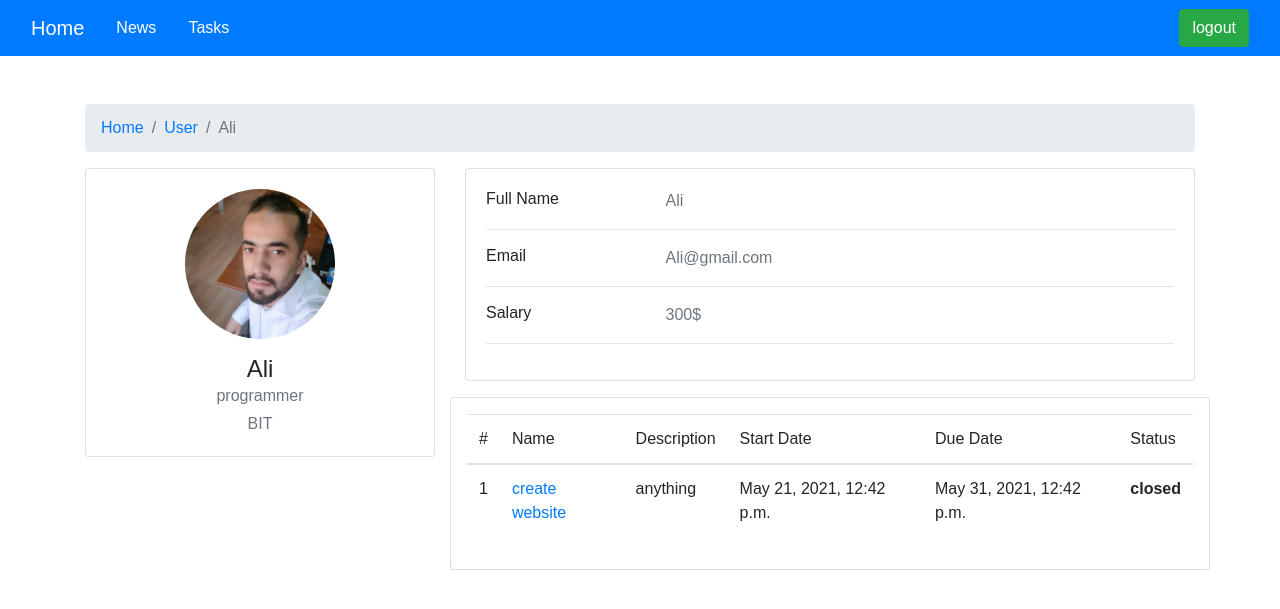
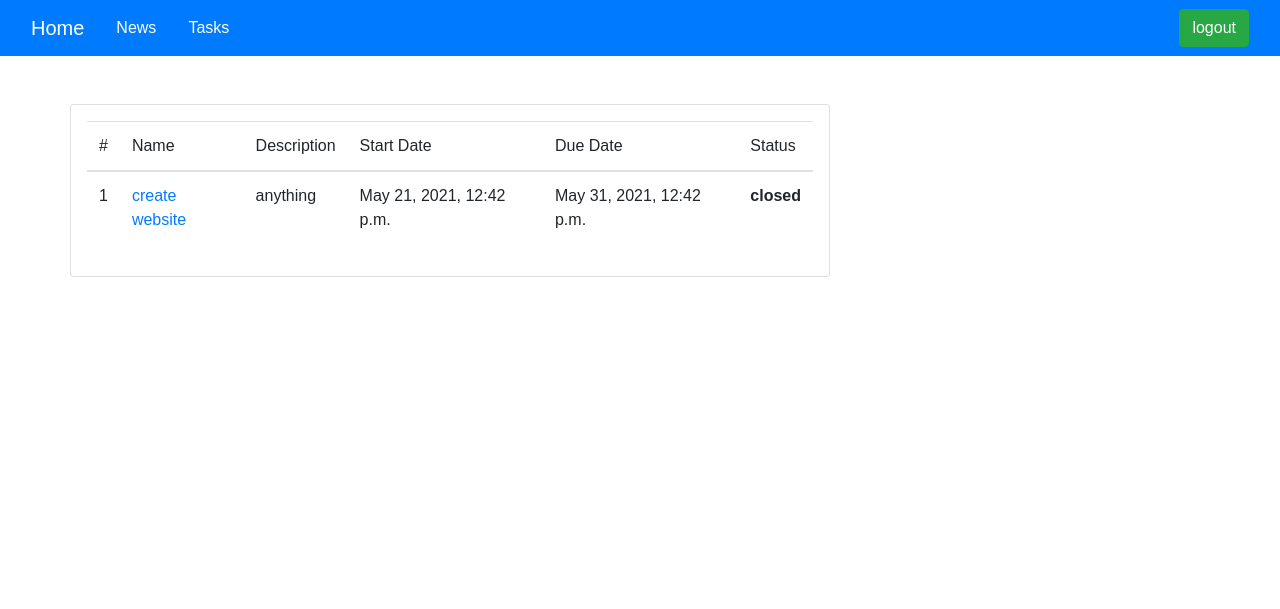
Before and after one commit to AliAlsed/taskmanager, a Django app: page /task/ in a window 1280 px wide. Shown: the top 609 px of the page. Run offline with Django 3.2, Linux system fonts and the light colour scheme; a user stored in the database is signed in; data comes from the database, SQL or seed files in the repository; some libraries are stand-ins or nearby versions.

Commit message:
upload to heroku6

```diff
--- a/task/templates/index.html
+++ b/task/templates/index.html
@@ -8,17 +8,17 @@
     <div class="main-body">
 
         <!-- Breadcrumb -->
-        <nav aria-label="breadcrumb" class="main-breadcrumb">
+        <!-- <nav aria-label="breadcrumb" class="main-breadcrumb">
             <ol class="breadcrumb">
                 <li class="breadcrumb-item"><a href="index.html">Home</a></li>
                 <li class="breadcrumb-item"><a href="javascript:void(0)">User</a></li>
                 <li class="breadcrumb-item active" aria-current="page">{{profile.user}}</li>
             </ol>
-        </nav>
+        </nav> -->
         <!-- /Breadcrumb -->
 
         <div class="row gutters-sm">
-            <div class="col-md-4 mb-3">
+            <!-- <div class="col-md-4 mb-3">
                 <div class="card">
                     <div class="card-body">
                         <div class="d-flex flex-column align-items-center text-center">
@@ -33,9 +33,9 @@
                     </div>
                 </div>
 
-            </div>
+            </div> -->
             <div class="col-md-8">
-                <div class="card mb-3">
+                <!-- <div class="card mb-3">
                     <div class="card-body">
                         <div class="row">
                             <div class="col-sm-3">
@@ -67,7 +67,7 @@
                         </div>
                         <hr>
                     </div>
-                </div>
+                </div> -->
 
                 <div class="row gutters-sm">
                     <div class="card p-3">
--- a/task/views.py
+++ b/task/views.py
@@ -10,14 +10,13 @@ from .forms import ReviewForm
 def index(request):
     print(request.user)
     # get for one value
-    profile = Profile.objects.get(user=request.user)
+    # profile = Profile.objects.get(user=request.user)
     # filter use dor more than one value s
     tasks = Task.objects.filter(user=request.user).all()
     context = {
         'all_task': tasks,
-        'profile': profile
+        # 'profile': profile
     }
-    print(profile.image.url)
     return render(request, 'index.html', context)
 
 
```
